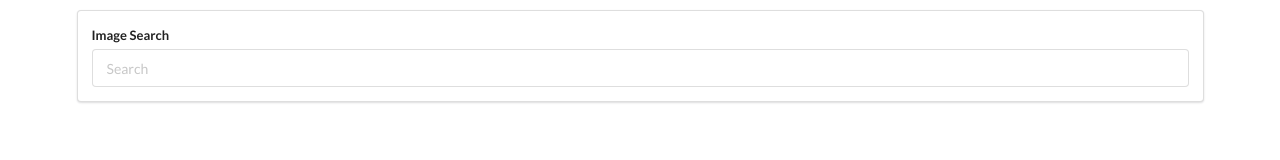
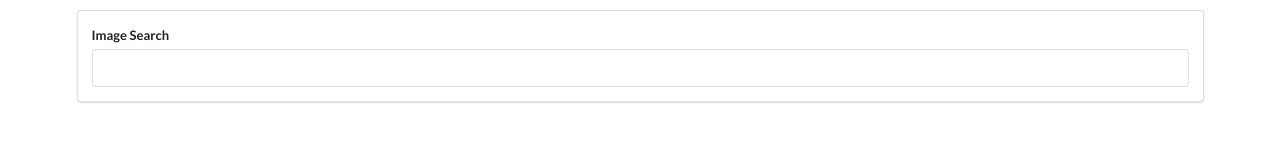
Before and after one commit to scroft001/ImageSearch, a React (Create React App) app in the folder pics/: page / in a window 1280 px wide. Shown: the top 160 px of the page. Built offline with nearby package versions, Linux system fonts and the light colour scheme.

Commit message:
Broken form submittal

```diff
--- a/pics/src/components/SearchBar.js
+++ b/pics/src/components/SearchBar.js
@@ -4,13 +4,19 @@ class SearchBar extends React.Component {
 
     state = {term: ''};
 
+    onFormSubmit(event) {
+        event.preventDefault();
+        console.log(this.state.term);
+    }
+
     render() {
         return(
             <div className='ui segment'>
-                <form className='ui form'>
+                <form onSubmit={this.onFormSubmit} className='ui form'>
                     <div className='field'>
                         <label>Image Search</label>
-                        <input type="text" placeholder="Search"
+                        <input
+                            type="text"
                             value={this.state.term}
                             onChange={(e) => this.setState({term: e.target.value})}
                         />
```
